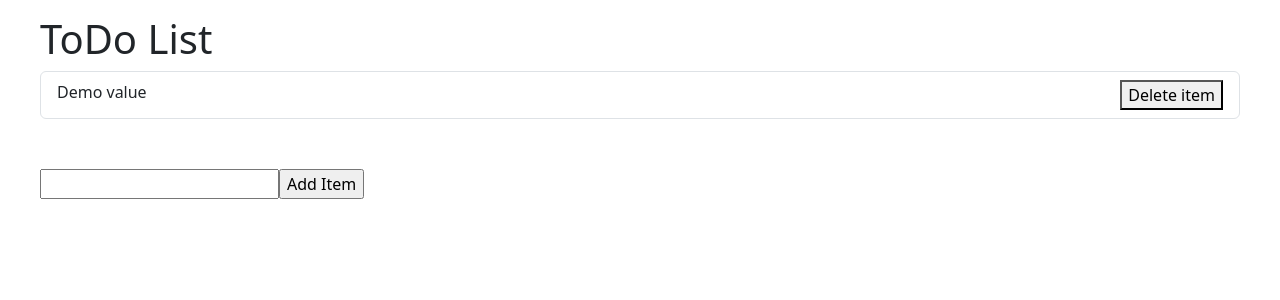
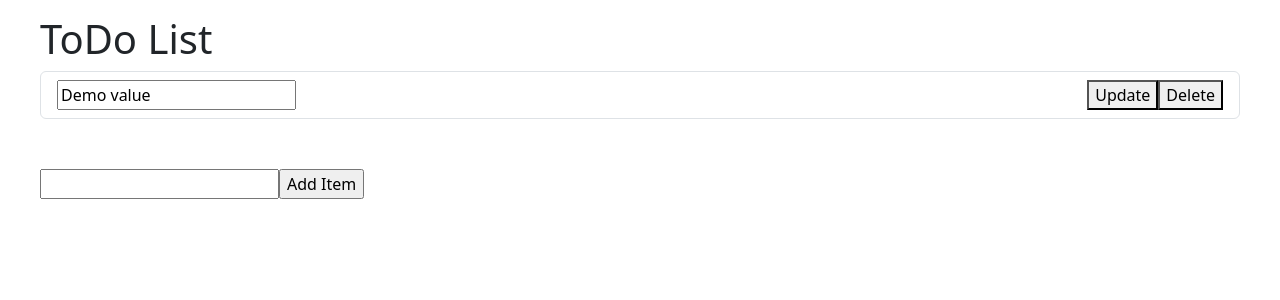
Before and after one commit to hein-obox/react-study, a React (Vite) app: page / in a window 1280 px wide. Shown: the top 300 px of the page. Built offline with nearby package versions, Linux system fonts and the light colour scheme.

Commit message:
attempt value update

```diff
--- a/src/App.tsx
+++ b/src/App.tsx
@@ -29,11 +29,23 @@ function App() {
     setItemArray((prevlistItems) => [...prevlistItems.slice(0, itemArrayIndex), ...prevlistItems.slice(itemArrayIndex + 1)] );
   };
 
+  const handleOnUpdateClickHandler = (event: React.MouseEvent<HTMLElement>) => {
+    const itemValue = event.currentTarget.previousSibling?.nodeValue?.toString(),
+      itemArrayIndex = + ( event.currentTarget.dataset.index ?? 0 );
+
+    const newList = itemArray.map( ( listItem, index ) => itemArrayIndex === index
+      ? listItem = itemValue
+      : listItem );
+
+    setItemArray( newList );
+  }
+
   return (
     <>
       <ToDoList
         listItems={itemArray}
         onDeleteClickHandler={handleOnDeleteClickHandler}
+        onUpdateClickHandler={handleOnUpdateClickHandler}
       />
 
       <AddItem
--- a/src/assets/css/App.css
+++ b/src/assets/css/App.css
@@ -15,6 +15,6 @@ li.list-group-item {
   display: flex;
 }
 
-.list-group-item span {
-  flex-grow: 1;
+.list-group-edit-field {
+  margin-inline-end: auto;
 }
--- a/src/components/ToDoList.tsx
+++ b/src/components/ToDoList.tsx
@@ -1,22 +1,36 @@
+import { useRef } from "react";
+
 interface Props {
     listItems: string[];
     onDeleteClickHandler?: (event: React.MouseEvent<HTMLElement>) => void;
+    onUpdateClickHandler?: (event: React.MouseEvent<HTMLElement>) => void;
   }
 
-  const ToDoList = ({ listItems, onDeleteClickHandler }: Props) => {
+  const ToDoList = ({ listItems, onDeleteClickHandler, onUpdateClickHandler }: Props) => {
     return (
       <>
         <h1>ToDo List</h1>
 
         <ul className="list-group">
-          {listItems.map((listItem: string) => (
+          {listItems.map((listItem: string, index: number) => (
             <li className="list-group-item" key={listItem}>
-              <span>{listItem}</span>
+              <input
+                value={listItem}
+                className="list-group-edit-field"
+                onChange={  (event) => event.target.value}
+              />
 
               <button
+                className="list-group-edit-button"
+                data-index={ index }
+                onClick={onUpdateClickHandler}
+              >Update</button>
+
+              <button
+                className="list-group-delete-button"
                 id={listItem}
                 onClick={onDeleteClickHandler}
-              >Delete item</button>
+              >Delete</button>
             </li>
           ))}
         </ul>
@@ -25,3 +39,7 @@ interface Props {
   };
 
   export default ToDoList;
+
+function setState(arg0: { listItem: string; }) {
+  throw new Error("Function not implemented.");
+}
```
